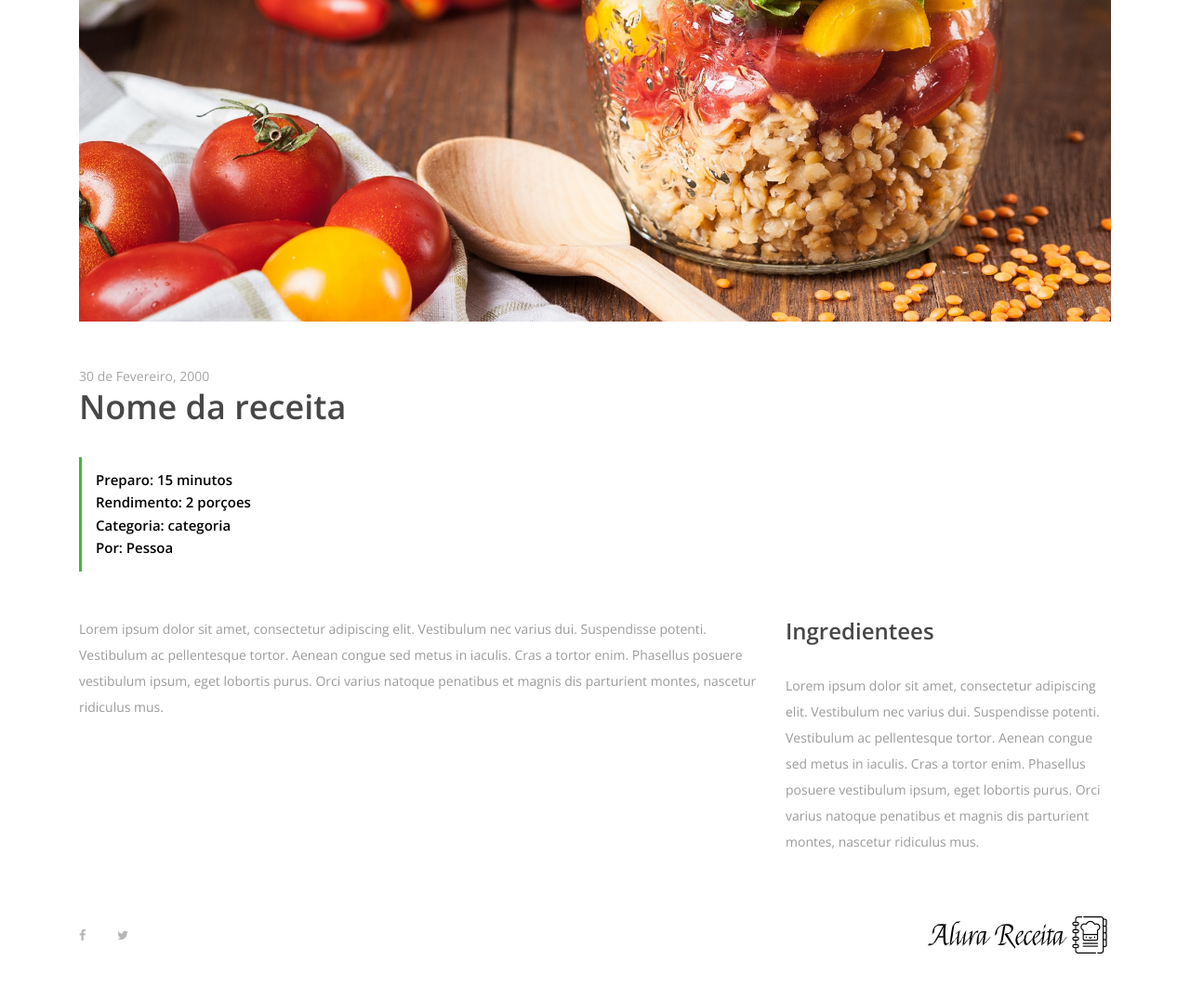
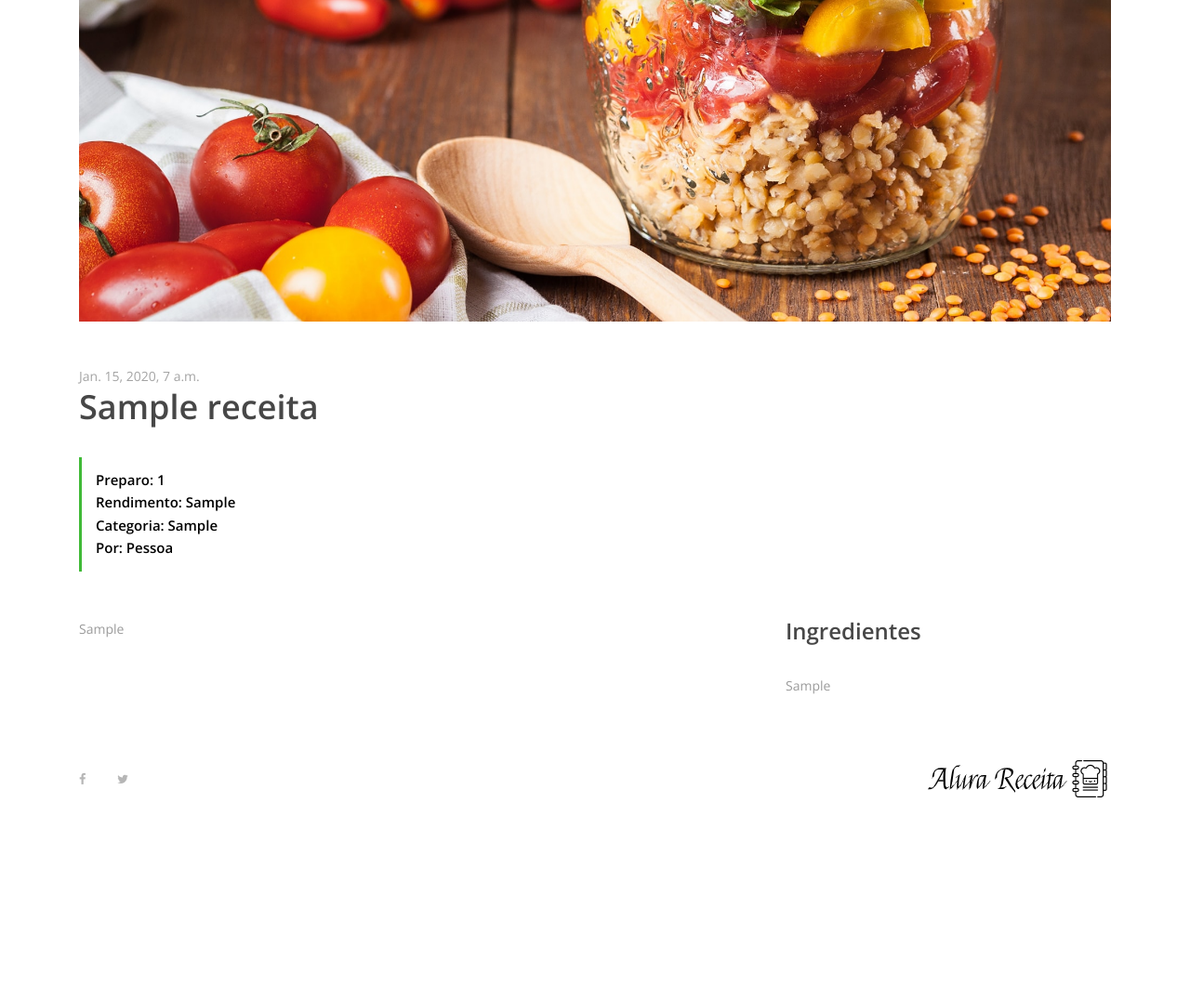
Before and after one commit to alexaugusto23/DJANGO_ALURA, a Django app: template aplicacao/receitas/templates/receita.html in a window 1280 px wide. Shown: the part 336-1412 px from the top of the page at 93% size. After the commit the page ends 1194 px from the top, so only its background shows below. Run offline with Django 3.2, Linux system fonts and the light colour scheme; the template is opened without the code that fills it: values that come from a table or form of the project are taken from there, others are empty; tables that the repository leaves empty hold one stand-in row (values such as "Sample post"); some libraries are stand-ins or nearby versions.

Commit message:
finalizando o curso

```diff
--- a/aplicacao/receitas/templates/receita.html
+++ b/aplicacao/receitas/templates/receita.html
@@ -66,12 +66,12 @@
         <div class="row">
             <div class="col-12 col-md-8">
                 <div class="receipe-headline my-5">
-                    <span>30 de Fevereiro, 2000</span>
-                    <h2>Nome da receita</h2>
+                    <span>{{receita.date_receita}}</span>
+                    <h2>{{receita.nome_receita}}</h2>
                     <div class="receipe-duration">
-                        <h6>Preparo: 15 minutos</h6>
-                        <h6>Rendimento: 2 porçoes</h6>
-                        <h6>Categoria: categoria</h6>
+                        <h6>Preparo: {{receita.tempo_preparo}}</h6>
+                        <h6>Rendimento: {{receita.rendimento}}</h6>
+                        <h6>Categoria: {{receita.categoria}}</h6>
                         <h6>Por: Pessoa</h6>
                     </div>
                 </div>
@@ -82,16 +82,16 @@
             <div class="col-12 col-lg-8">
                 <!-- Single Preparation Step -->
                 <div class="single-preparation-step d-flex">
-                    <p>Lorem ipsum dolor sit amet, consectetur adipiscing elit. Vestibulum nec varius dui. Suspendisse potenti. Vestibulum ac pellentesque tortor. Aenean congue sed metus in iaculis. Cras a tortor enim. Phasellus posuere vestibulum ipsum, eget lobortis purus. Orci varius natoque penatibus et magnis dis parturient montes, nascetur ridiculus mus. </p>
+                    <p>{{receita.modo_preparo}}</p>
                 </div>
             </div>
 
             <!-- Ingredientes -->
             <div class="col-12 col-lg-4">
                 <div class="ingredients">
-                    <h4>Ingredientees</h4>
+                    <h4>Ingredientes</h4>
                     <div class="ingredients">
-                        <p>Lorem ipsum dolor sit amet, consectetur adipiscing elit. Vestibulum nec varius dui. Suspendisse potenti. Vestibulum ac pellentesque tortor. Aenean congue sed metus in iaculis. Cras a tortor enim. Phasellus posuere vestibulum ipsum, eget lobortis purus. Orci varius natoque penatibus et magnis dis parturient montes, nascetur ridiculus mus. </p>
+                        <p>{{receita.ingredientes}}</p>
                     </p>
                     </div>
                 </div>
```
Also changed, not shown: aplicacao/receitas/views.py (+5 -3 lines), comandos.txt (+18 -2 lines).
